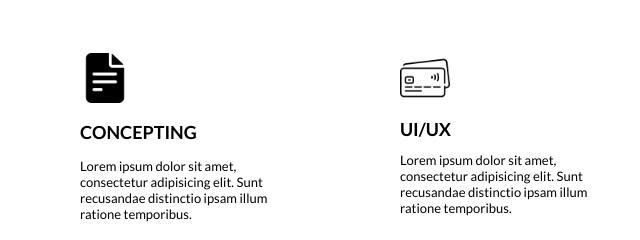
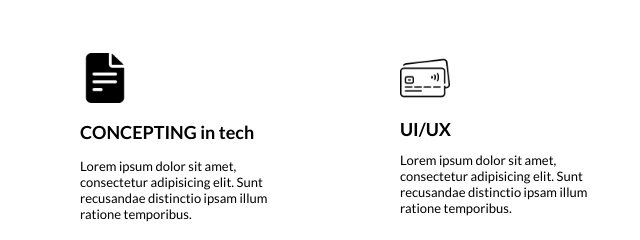
Before and after one commit to Faizanahmad18/my-task, a plain HTML site: page index.html in a window 1280 px wide. Shown: the part 940-1180 px from the top of the page, 0-640 px from the left. Drawn offline with Linux system fonts and the light colour scheme.

Commit message:
jsjsjsjsjs

```diff
--- a/index.html
+++ b/index.html
@@ -49,7 +49,7 @@
       <div class="cards">
         <div class="card-1">
           <img src="asset/img/cards/document.png" />
-          <h4>CONCEPTING</h4>
+          <h4>CONCEPTING in tech</h4>
           <p>
             Lorem ipsum dolor sit amet, consectetur adipisicing elit. Sunt
             recusandae distinctio ipsam illum ratione temporibus.
```
